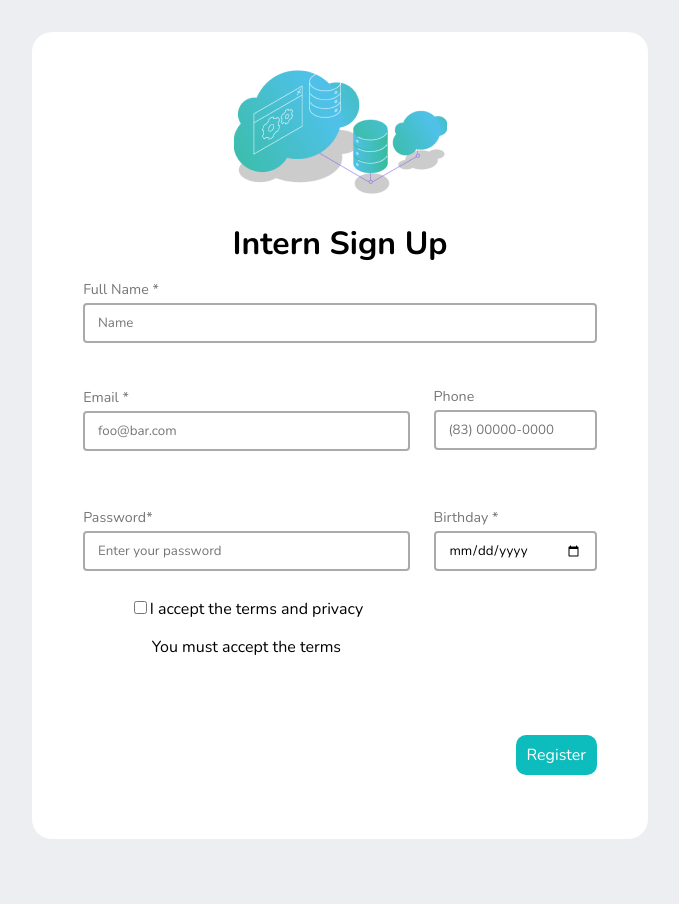
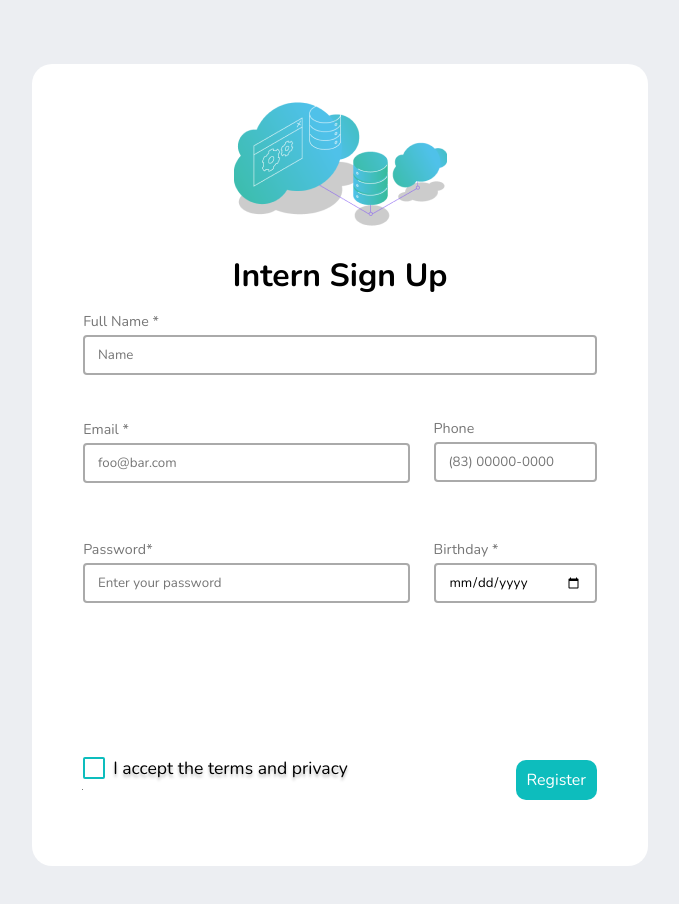
Before and after one commit to Ahjotarezende/FormReact, a React (Create React App) app: page / in a window 1280 px wide. Shown: the top 904 px of the page, without its empty margins (300-979 px from the left). Before the commit the page ends 871 px from the top, so only its background shows below. Built offline with nearby package versions, Linux system fonts and the light colour scheme.

Commit message:
style: finished checkbox styling

```diff
--- a/src/Components/button/button.styled.js
+++ b/src/Components/button/button.styled.js
@@ -3,7 +3,7 @@ import styled from 'styled-components';
 const ContainerButton = styled.div`
     grid-column: 2/3;
     justify-self: end;
-    margin-top: 137px;
+    margin-top: 130px;
 `;
 
 const ButtonSucess = styled.button`
--- a/src/Components/checkbox/checkbox.jsx
+++ b/src/Components/checkbox/checkbox.jsx
@@ -1,12 +1,21 @@
-import React from "react";
-import { Check, ContainerCheck, LabelCheck, CheckErrorMsg } from "./checkbox.styled";
+import React, { useState } from "react";
+import { ContainerCheck, HiddenCheckbox, Text, Check, TextError } from "./checkbox.styled";
+import CheckIcon from '../../assets/check-solid.svg';
 
-const CheckBox = ({id, type}) => {
-    return(
-        <ContainerCheck id={id}>
-            <Check id={id} type={type}/>
-            <LabelCheck htmlFor={id}>I accept the terms and privacy</LabelCheck>
-            <CheckErrorMsg>You must accept the terms</CheckErrorMsg>
+const CheckBox = ({ id, type, name }) => {
+    const [checked, setChecked] = useState(false);
+    function handleCheckboxChange() {
+        setChecked(!checked);
+    }
+    return (
+        <ContainerCheck checked={checked} onClick={handleCheckboxChange}>
+            <HiddenCheckbox onChange={handleCheckboxChange} checked={checked} />
+
+            <Check checked={checked}><img alt="tick icon" style={{width: '15px'}} src={CheckIcon}/></Check>
+
+            <Text checked={checked}>I accept the terms and privacy</Text>
+
+            <TextError>You must accept the terms</TextError>
         </ContainerCheck>
     )
 }
--- a/src/Components/checkbox/checkbox.styled.js
+++ b/src/Components/checkbox/checkbox.styled.js
@@ -1,19 +1,53 @@
 import styled from 'styled-components';
 
 const ContainerCheck = styled.div`
+    height: 60px;
+    margin-top: 126px;
+    align-self: end;
+    justify-self: start;
+    display: grid;
+    grid-template-rows: 1fr 1fr;
+    row-gap: 8px;
+`;
+const HiddenCheckbox = styled.input.attrs({type: 'checkbox'})`
+    overflow: hidden;
+    white-space: nowrap;width: 1px;
+    height: 1px;
+    margin: -1px;
+    padding: 0;
+`;
+const Text = styled.label`
+    grid-row: 1;
+    font-size: 1.1rem;
+    text-shadow: 0px 3px 3px rgba(29, 29, 29, 0.3);
+`;
+const Check = styled.label`
+    cursor: pointer;
+    grid-row: 1;
+    width: 18px;
+    height: 18px;
+    border: 2px solid #0DBDBD;
+    border-radius: 2px;
+    margin-right: 8px;
+    display: flex;
+    justify-content: center;
+    align-items: center;
+    margin-top: 1px;
+    background-color: ${props => props.checked ? '#0DBDBD' : 'white'};
 
+    img {
+      display: ${props => props.checked ? 'flex' : 'none'};
+      filter: invert(100%) sepia(12%) saturate(7450%) hue-rotate(193deg) brightness(114%) contrast(110%);}
 `;
 
-const Check = styled.input`
-
+const TextError = styled.p`
+    display: none;
+    grid-row: 2;
+    grid-column: 1/3;
+    text-align: left;
+    font-size: 0.89rem;
+    color: red;
+    margin: 0;
 `;
 
-const LabelCheck = styled.label`
-
-`;
-
-const CheckErrorMsg = styled.p`
-
-`;
-
-export {ContainerCheck, Check, LabelCheck, CheckErrorMsg}
+export {ContainerCheck, HiddenCheckbox, Text, Check, TextError}
--- a/src/Components/input/input.jsx
+++ b/src/Components/input/input.jsx
@@ -1,9 +1,9 @@
 import React from 'react'
 import {Container, InputField, Label, ErrorMessage} from './input.styled'
 
-const Input = ({id, type, placeholder, label}) => {
+const Input = ({id, type, placeholder, label, name}) => {
   return (
-    <Container id={id}>
+    <Container id={name}>
       <Label htmlFor={id}>{label}</Label>
       <InputField id={id} type={type} placeholder={placeholder}/>
       <ErrorMessage>{id} Invalid</ErrorMessage>
--- a/src/Components/input/input.styled.js
+++ b/src/Components/input/input.styled.js
@@ -1,26 +1,26 @@
 import styled from 'styled-components';
 
 const getId = (id) => {
-    if(id==="Email"){
+    if(id==="email"){
         return`
             grid-column: 1/2;
             margin-top: 18px;
         `;
     }
-    if(id==="Phone"){
+    if(id==="phone"){
         return`
             margin-top: 17px;
             grid-row: 2/3;
             grid-column: 2/3;
         `;
     }
-    if(id==="Password"){
+    if(id==="password"){
         return`
             margin-top: 31px;
             grid-column: 1/2;
         `;
     }
-    if(id==="Age"){
+    if(id==="age"){
         return`
             margin-top: 31px;
             grid-column: 2/3;
--- a/src/pages/Home.js
+++ b/src/pages/Home.js
@@ -11,17 +11,17 @@ const Home = () => {
         <Logo src={ImgLogo}/>
         <MainTitle>Intern Sign Up</MainTitle>
         <Formulario>
-            <Input id="Fullname" type="text" placeholder="Name" label="Full Name *"/>
+            <Input id="Fullname" name='name' type="text" placeholder="Name" label="Full Name *"/>
 
-            <Input id="Email" type="email" placeholder="foo@bar.com" label="Email *"/>
+            <Input id="Email" name="email" type="email" placeholder="foo@bar.com" label="Email *"/>
 
-            <Input id="Password" type="password" placeholder="Enter your password" label="Password*"/>
+            <Input id="Password" name="password" type="password" placeholder="Enter your password" label="Password*"/>
 
-            <Input id="Phone" type="tel" placeholder="(83) 00000-0000" label="Phone"/>
+            <Input id="Phone" name="phone" type="tel" placeholder="(83) 00000-0000" label="Phone"/>
 
-            <Input id="Age" type="date" label="Birthday *"/>
+            <Input id="Age" name="age" type="date" label="Birthday *"/>
 
-            <CheckBox id="check" type="checkbox"/>
+            <CheckBox id="Check" name="check" type="checkbox"/>
 
             <Button/>
 
--- a/src/styles.js
+++ b/src/styles.js
@@ -5,11 +5,11 @@ export const Background = styled.div`
     background-color: white;
     width: 38.5rem;
     max-height: 763px;
-    margin: 2rem auto;
+    margin: 4rem auto;
     border: none;
     border-radius: 20px;
     text-align: center;
-    padding-bottom: 64px;
+    padding-bottom: 50px;
 `;
 
 export const Logo = styled.img`
@@ -25,6 +25,7 @@ export const Formulario = styled.form`
     box-sizing: border-box;
     display: grid;
     grid-template-columns: 2fr 1fr;
+    grid-template-rows: repeat(4, 0.25fr);
     column-gap: 24px;
     padding: 0 3.2rem;
 `;
```
Also changed, not shown: src/assets/check-solid.svg (added).
